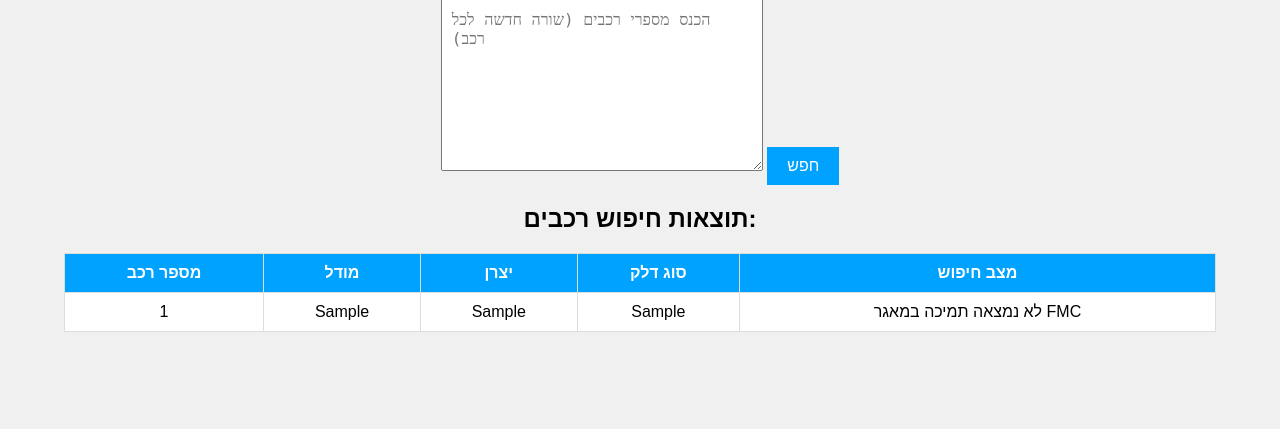
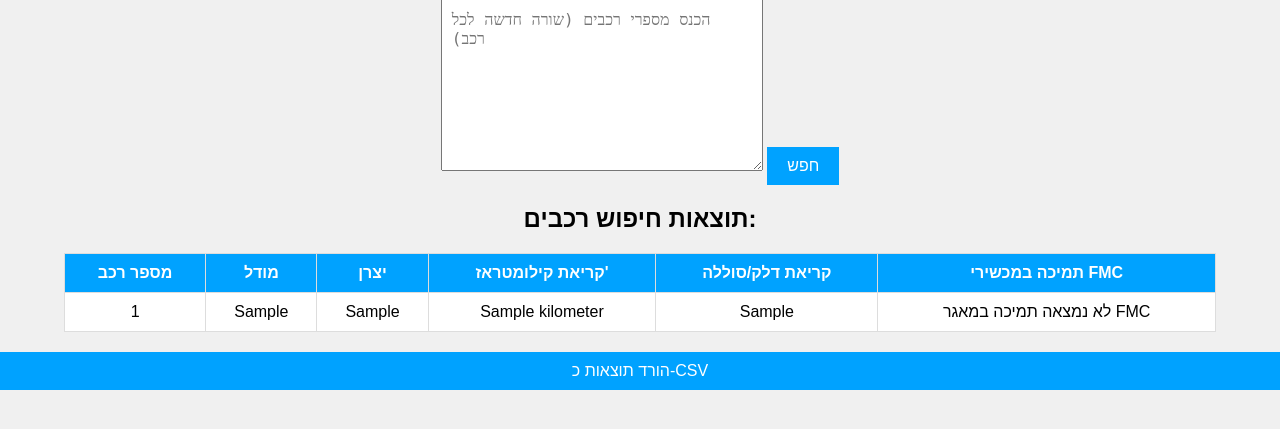
Before and after one commit to naorbarzion/vehicle-vin-search-by-number, a Flask app: template templates/index.html in a window 1280 px wide. Shown: the part 203-632 px from the top of the page. Run offline with Flask 2, Linux system fonts and the light colour scheme; the template is opened without the code that fills it: most values are stand-ins (such as "Sample title", 1, 10 or a date in 2020).

Commit message:
Update index.html

```diff
--- a/templates/index.html
+++ b/templates/index.html
@@ -76,6 +76,16 @@
             padding: 10px;
             text-align: center;
         }
+
+        #download {
+            display: block;
+            margin: 20px auto;
+            padding: 10px 20px;
+            background-color: #00a2ff;
+            color: white;
+            text-align: center;
+            text-decoration: none;
+        }
     </style>
 </head>
 <body>
@@ -92,7 +102,6 @@
         <button type="submit">חפש</button>
     </form>
 
-    <!-- הצגת תוצאות חיפוש -->
     {% if all_results %}
         <h2 style="text-align: center;">תוצאות חיפוש רכבים:</h2>
         <table>
@@ -101,8 +110,9 @@
                     <th>מספר רכב</th>
                     <th>מודל</th>
                     <th>יצרן</th>
-                    <th>סוג דלק</th>
-                    <th>מצב חיפוש</th>
+                    <th>קריאת קילומטראז'</th>
+                    <th>קריאת דלק/סוללה</th>
+                    <th>תמיכה במכשירי FMC</th>
                 </tr>
             </thead>
             <tbody>
@@ -111,7 +121,8 @@
                         <td>{{ result.vehicle_number }}</td>
                         <td>{% if result.records %}{{ result.records[0]['kinuy_mishari'] }}{% else %}לא נמצאו תוצאות{% endif %}</td>
                         <td>{% if result.records %}{{ result.records[0]['tozeret_nm'] }}{% else %}לא נמצאו תוצאות{% endif %}</td>
-                        <td>{% if result.records %}{{ result.records[0]['sug_delek_nm'] }}{% else %}לא נמצאו תוצאות{% endif %}</td>
+                        <td>{% if result.records %}{{ result.records[0]['Kilometer'] | default('לא זמין') }}{% else %}לא זמין{% endif %}</td>
+                        <td>{% if result.records %}{{ result.records[0]['Fuel, l'] | default('לא זמין') }}{% else %}לא זמין{% endif %}</td>
                         <td>
                             {% if result.db_record %}
                                 נמצאה תמיכה במאגר FMC
@@ -123,6 +134,8 @@
                 {% endfor %}
             </tbody>
         </table>
+        <!-- כפתור להורדת התוצאות כ-CSV -->
+        <a id="download" href="/download_csv?vehicle_numbers={{ request.form['vehicle_numbers'] }}">הורד תוצאות כ-CSV</a>
     {% else %}
         <p style="text-align: center;">לא נמצאו תוצאות.</p>
     {% endif %}
```
